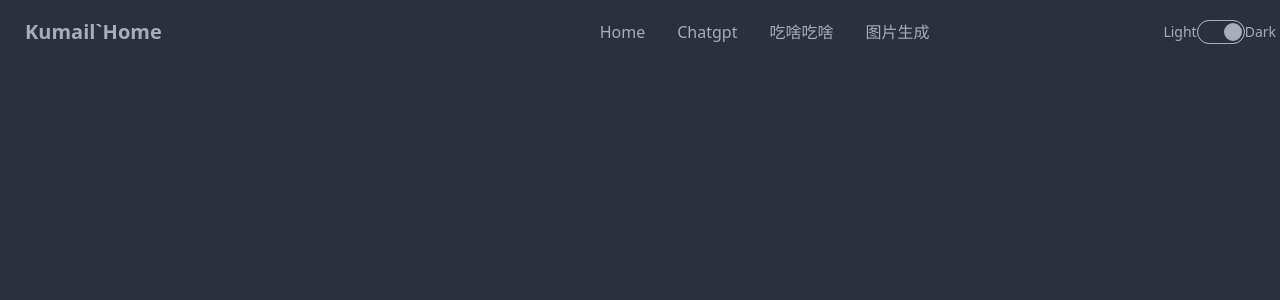
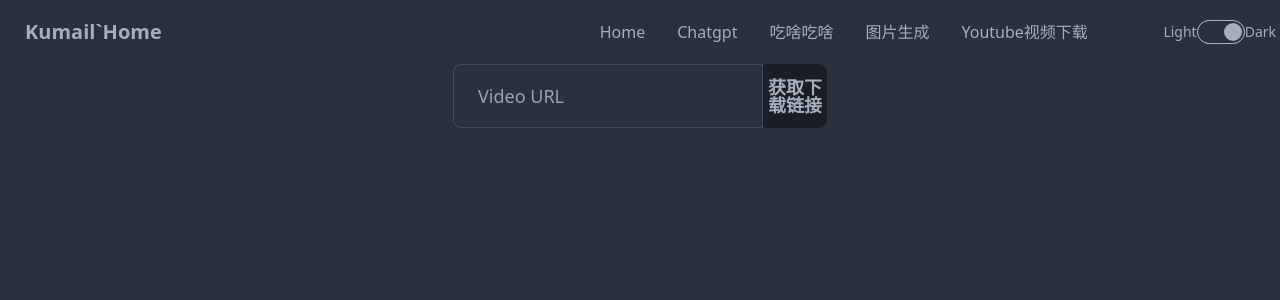
Before and after one commit to kumailf/myweb-fe, a Vue app: page /ytbdownload in a window 1280 px wide. Shown: the top 300 px of the page. Built offline with nearby package versions, Linux system fonts and the light colour scheme.

Commit message:
add view: ytb-download

```diff
--- a/src/components/layout/NavBar.vue
+++ b/src/components/layout/NavBar.vue
@@ -25,6 +25,9 @@ import { RouterLink, RouterView } from 'vue-router'
                     <li>
                         <RouterLink to="/geneimg">图片生成</RouterLink>
                     </li>
+                    <li>
+                        <RouterLink to="/ytbdownload">Youtube视频下载</RouterLink>
+                    </li>
                 </ul>
             </div>
             <a class="btn btn-ghost normal-case text-xl">Kumail`Home</a>
@@ -43,6 +46,9 @@ import { RouterLink, RouterView } from 'vue-router'
                 <li>
                     <RouterLink to="/geneimg">图片生成</RouterLink>
                 </li>
+                <li>
+                    <RouterLink to="/ytbdownload">Youtube视频下载</RouterLink>
+                </li>
             </ul>
         </div>
 
--- a/src/router/index.ts
+++ b/src/router/index.ts
@@ -23,6 +23,11 @@ const router = createRouter({
       path: '/geneimg',
       name: 'geneimg',
       component: () => import('../views/GeneImage.vue')
+    },
+    {
+      path: '/ytbdownload',
+      name: 'ytbdownload',
+      component: () => import('../views/YtbDownloadView.vue')
     }
   ]
 })
--- /dev/null
+++ b/src/views/YtbDownloadView.vue
@@ -0,0 +1,60 @@
+<script lang="ts">
+import axios from 'axios';
+
+export default {
+  data() {
+    return {
+      video_url: "",
+      title: "",
+      file_name: "",
+      newMsg: "", // 添加一个新消息的数据绑定
+      isDisabled: false, // 添加一个禁用按钮的数据绑定
+      isLoading: true, // 缓存展示条
+    }
+  },
+  methods: {
+    getVideo() {
+      this.isDisabled = true; // 禁用按钮
+      this.title = "";
+      this.isLoading = true;
+      axios.post('https://www.kumail.moe/api/ytb-download', { video_url: this.video_url }, { withCredentials: true })
+        .then((response: { data: { status: string, title: string, file_name: string } }) => {
+          console.log(response.data)
+          if (response.data.status !== "success") {
+            this.isDisabled = false; // 启用按钮
+            alert("你的url可能有问题,要不再确认下")
+            return;
+          }
+          this.title = response.data.title
+          this.file_name = response.data.file_name
+          this.isLoading = true;
+          this.isDisabled = false; // Enable the button after two minutes
+
+        })
+        .catch((error: any) => {
+          console.error(error);
+          this.isDisabled = false; // 启用按钮
+          this.isLoading = true;
+          alert("服务挂了,别急,在修了")
+        });
+      this.isLoading = true;
+    }
+  }
+}
+</script>
+
+<template>
+    <main>
+        <div style="display: flex; justify-content: center;">
+            <div class="form-control">
+                <div class="input-group">
+                    <input type="text" placeholder="Video URL" class="input input-lg input-bordered"
+                        v-model="video_url" @keyup.enter="getVideo()" />
+                    <button class="btn btn-lg btn-square" :disabled="isDisabled" @click="getVideo()">获取下载链接</button>
+                </div>
+            </div>
+        </div>
+        <span class="loading loading-infinity loading-lg" style="display: flex; justify-content: center;" :disable="isLoading"></span>
+        <a style="display: flex; justify-content: center;" href="/tmp/" download="{{ file_name }}.mp4" v-if="file_name">{{ title }}</a>
+    </main>
+</template>
```
